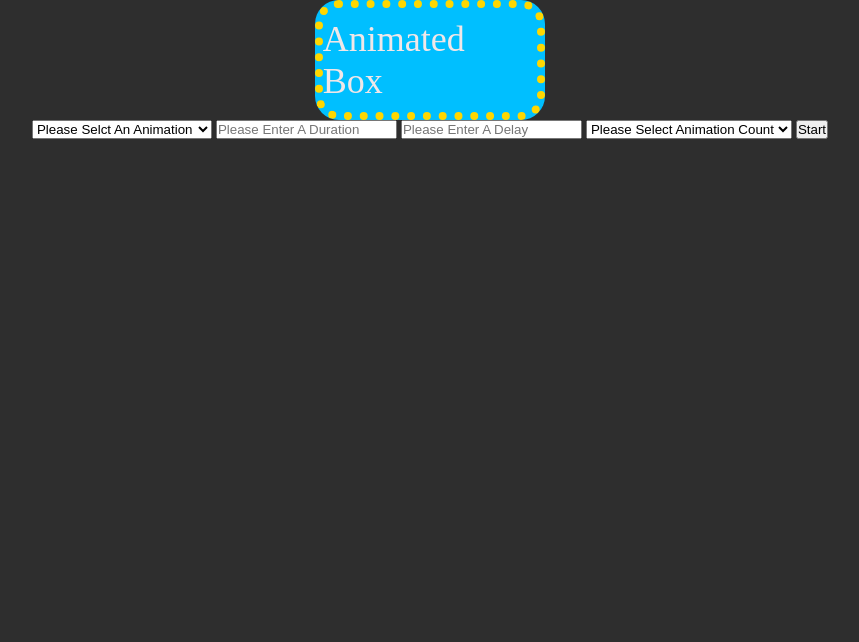
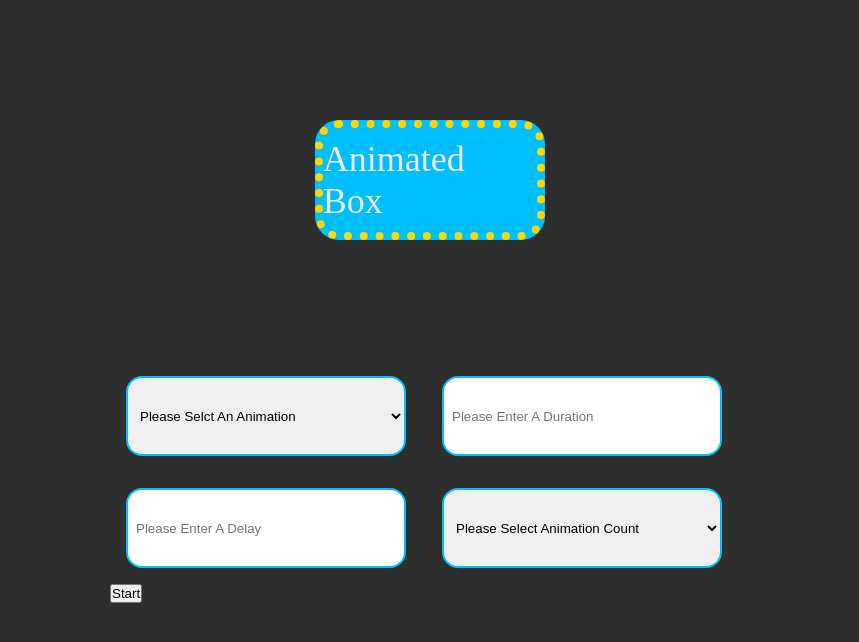
Before and after one commit to Aarav-Ahuja-9/css_animations_with_js, a plain HTML site: page index.html in a window 1280 px wide. Shown: the whole page, without its empty margins (210-1069 px from the left). Drawn offline with nearby package versions, Linux system fonts and the light colour scheme.

Commit message:
Add margin to PreviewBox and format input/select styles

```diff
--- a/assets/CSS/styles.css
+++ b/assets/CSS/styles.css
@@ -30,8 +30,23 @@ body {
     font-size: 4.5vh;
     display: flex;
     align-items: center;
+    margin: 15vh 0;
 }
 
 .PreviewBox P {
     width: 90%;
 }
+
+input , select {
+    width: 35vh;
+    height: 10vh;
+    margin: 2vh;
+    border-radius: 2vh;
+    padding: 1vh;
+    border: 2px solid var(--primary-color);
+    outline: 0;
+}
+
+form {
+    width: 50%;
+}
```
